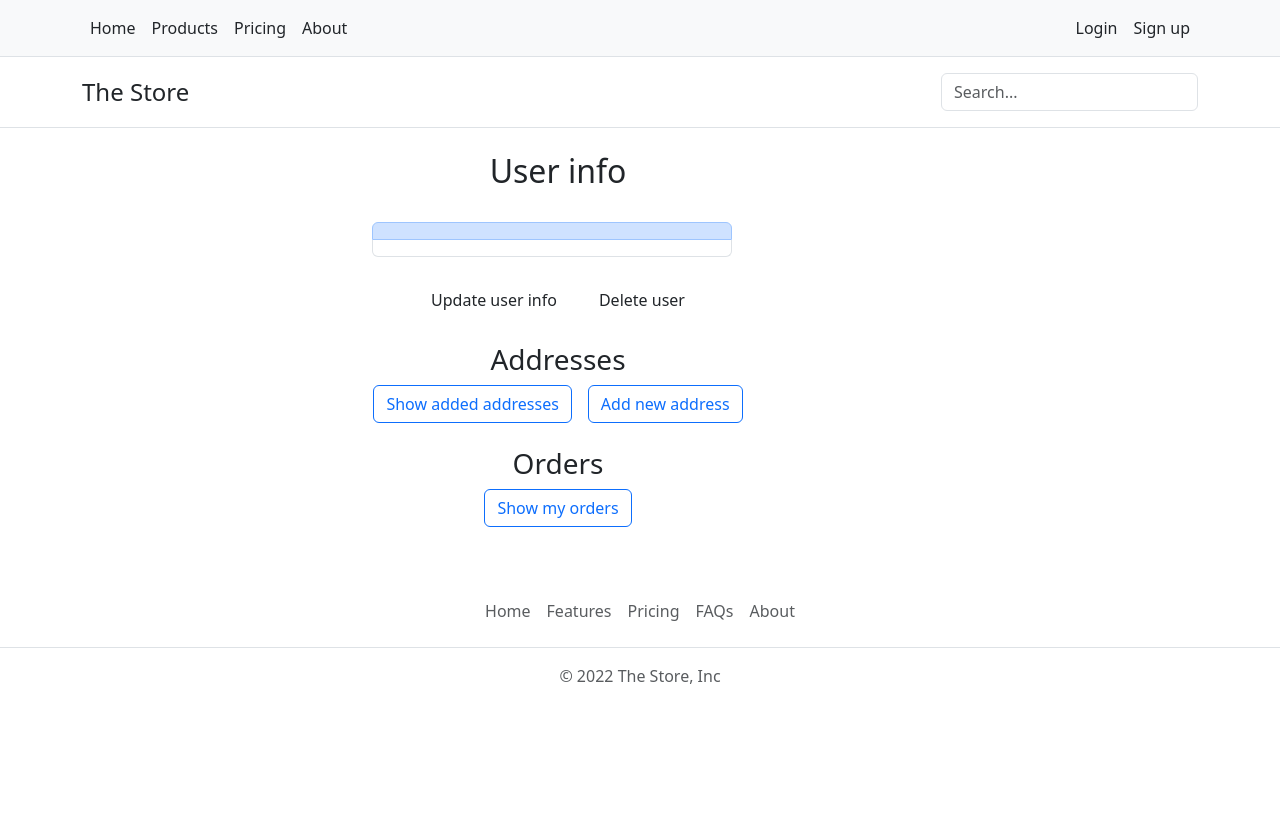
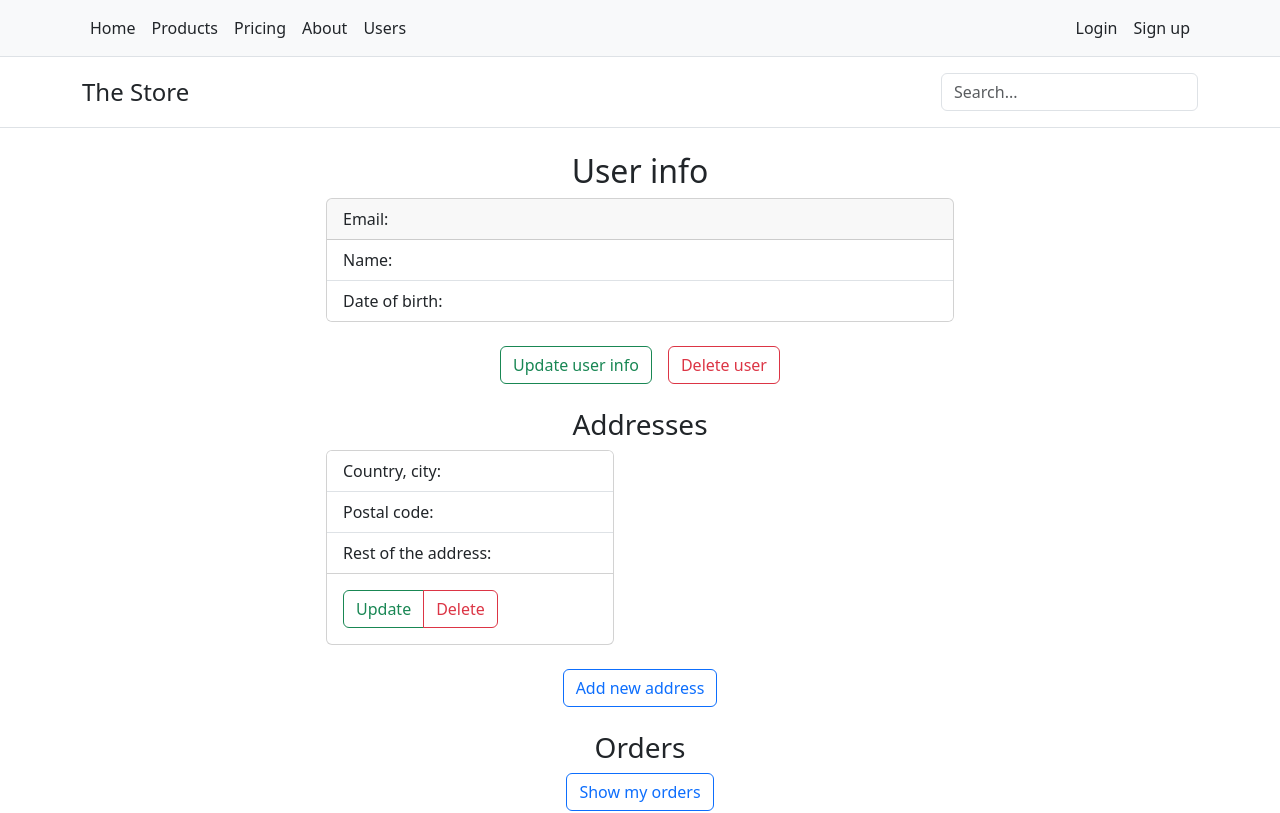
Before and after one commit to algrince/javaschhol-test-task, an Angular app in the folder angularclient/: page /users/1 in a window 1280 px wide. Shown: the top 813 px of the page. Built offline with nearby package versions, Linux system fonts and the light colour scheme; no server answers.

Commit message:
rework user details page, add user deletion page

```diff
--- a/angularclient/src/app/app-routing.module.ts
+++ b/angularclient/src/app/app-routing.module.ts
@@ -5,7 +5,9 @@ import { UserListComponent } from './user-list/user-list.component';
 import { UserFormComponent } from './signup/user-form.component';
 import { LoginComponent } from './login/login.component';
 import { UserPageComponent} from './user-page/user-page.component';
+import { UserDeleteComponent } from './user-delete/user-delete.component';
 import { AddressFormComponent } from './address-form/address-form.component';
+
 
 const routes: Routes = [
   { path: '', redirectTo: 'home', pathMatch: 'full' },
@@ -14,6 +16,7 @@ const routes: Routes = [
   { path: 'registration', component: UserFormComponent },
   { path: 'login', component: LoginComponent },
   { path: 'users/:id', component: UserPageComponent },
+  { path: 'users/:id/delete', component: UserDeleteComponent },
   { path: 'addresses', component: AddressFormComponent }
 ];
 
--- a/angularclient/src/app/app.component.html
+++ b/angularclient/src/app/app.component.html
@@ -5,6 +5,7 @@
       <li class="nav-item"><a href="#" class="nav-link link-dark px-2">Products</a></li>
       <li class="nav-item"><a href="#" class="nav-link link-dark px-2">Pricing</a></li>
       <li class="nav-item"><a href="#" class="nav-link link-dark px-2">About</a></li>
+      <li class="nav-item"><a routerLink="/users" class="nav-link link-dark px-2">Users</a></li>
     </ul>
     <div>
       <ul class="nav">
--- a/angularclient/src/app/app.module.ts
+++ b/angularclient/src/app/app.module.ts
@@ -13,6 +13,7 @@ import { UserFormComponent } from './signup/user-form.component';
 import { LoginComponent } from './login/login.component';
 import { UserPageComponent } from './user-page/user-page.component';
 import { AddressFormComponent } from './address-form/address-form.component';
+import { UserDeleteComponent } from './user-delete/user-delete.component';
 
 @NgModule({
   declarations: [
@@ -22,7 +23,8 @@ import { AddressFormComponent } from './address-form/address-form.component';
     UserFormComponent,
     LoginComponent,
     UserPageComponent,
-    AddressFormComponent
+    AddressFormComponent,
+    UserDeleteComponent
   ],
   imports: [
     BrowserModule,
--- /dev/null
+++ b/angularclient/src/app/user-delete/user-delete.component.html
@@ -0,0 +1,9 @@
+<div class="card-body row d-flex justify-content-center">
+    <p class="h3 col-auto">Do you want to delete this user?</p>
+    <div class="col-md-12"></div>
+    <p class="col-auto">We are using the soft-delete technology, so you will be getting your orders just in time. However, you will loose access to your info forever. Do you still want to delete this account?<p>
+    <div class="col-md-12"></div>
+    <div class="col-auto">
+    <button type="submit" class="btn btn-outline-danger text-nowrap">Yes, I want to delete this account</button>
+    </div>
+</div>
--- a/angularclient/src/app/user-page/user-page.component.html
+++ b/angularclient/src/app/user-page/user-page.component.html
@@ -1,23 +1,56 @@
-<div class="container text-center row d-flex justify-content-center">
-<p class="h2">User info</p>
+<div class="card-body row d-flex justify-content-center">
+<p class="h2 col-auto">User info</p>
 
-<ul class="list-group col-4 my-4" >
-  <li class="list-group-item list-group-item-primary">{{ user.email }}</li>
-  <li class="list-group-item">{{ user.name }} {{ user. surname}}</li>
-  <!-- <li class="list-group-item">{{ user.dateOfBirth }}</li> -->
-</ul>
+  <div class="col-md-12"></div>
+  <div class="col-md-6 mb-4">
+    <div class="card" >
+      <div class="card-header"> Email:
+        {{ user.email }}
+      </div>
+      <ul class="list-group list-group-flush">
+        <li class="list-group-item">Name: {{ user.name }} {{ user.surname }}</li>
+        <li class="list-group-item">Date of birth: {{ user.dateOfBirth }}</li>
+      </ul>
+    </div>
+  </div>
 
-<div>
-  <a class="btn tn-outline-primary mx-2 mb-4" href="#" role="button">Update user info</a>
-  <a class="btn bt-outline-danger mx-2 mb-4" href="#" role="button">Delete user</a>
+  <div class="col-md-12"></div>
+<div class="col-auto">
+  <a class="btn btn-outline-success mx-2 mb-4" href="#" role="button">Update user info</a>
+  <a class="btn btn-outline-danger mx-2 mb-4" routerLink="./delete" role="button">Delete user</a>
 </div>
-<p class="h3">Addresses</p>
-  <div>
-    <a class="btn btn-outline-primary mx-2 mb-4" href="#" role="button">Show added addresses</a>
-    <a class="btn btn-outline-primary mx-2 mb-4" href="#" role="button">Add new address</a>
+
+  <div class="col-md-12"></div>
+<p class="h3 col-auto">Addresses</p>
+  <div class="col-md-12"></div>
+
+
+  <!-- add iteration over addresses when added to ts -->
+  <!-- <div *ngIf="employee"> -->
+  <div class="col-md-6">
+    <div class="card" style="width: 18rem;">
+      <ul class="list-group list-group-flush">
+        <li class="list-group-item">Country, city: </li>
+        <li class="list-group-item">Postal code: </li>
+        <li class="list-group-item">Rest of the address: </li>
+      </ul>
+      <div class="card-body">
+        <div class="btn-group">
+        <a href="#" class="btn btn-outline-success">Update</a>
+        <a href="#" class="btn btn-outline-danger">Delete</a>
+        </div>
+      </div>
+    </div>
   </div>
-<p class="h3">Orders</p>
-  <div>
+
+  <div class="col-md-12"></div>
+  <div class="col-auto">
+    <a class="btn btn-outline-primary mx-2 my-4" href="#" role="button">Add new address</a>
+  </div>
+  <div class="col-md-12"></div>
+<p class="h3 col-auto">Orders</p>
+  <div class="col-md-12"></div>
+  <div class="col-auto">
     <a class="btn btn-outline-primary mx-2 mb-4" href="#" role="button">Show my orders</a>
   </div>
 </div>
```
Also changed, not shown: angularclient/src/app/user-delete/user-delete.component.ts (added, +10 -0 lines), angularclient/src/app/user-delete/user-delete.component.css (added), 1 other file (tests, documents, lock files or other folders).
